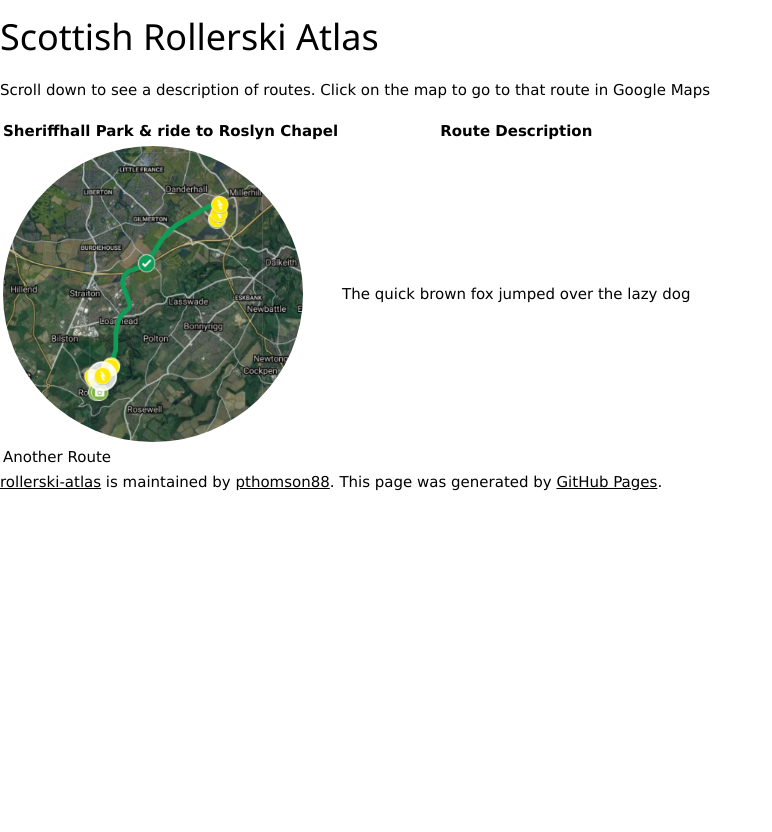
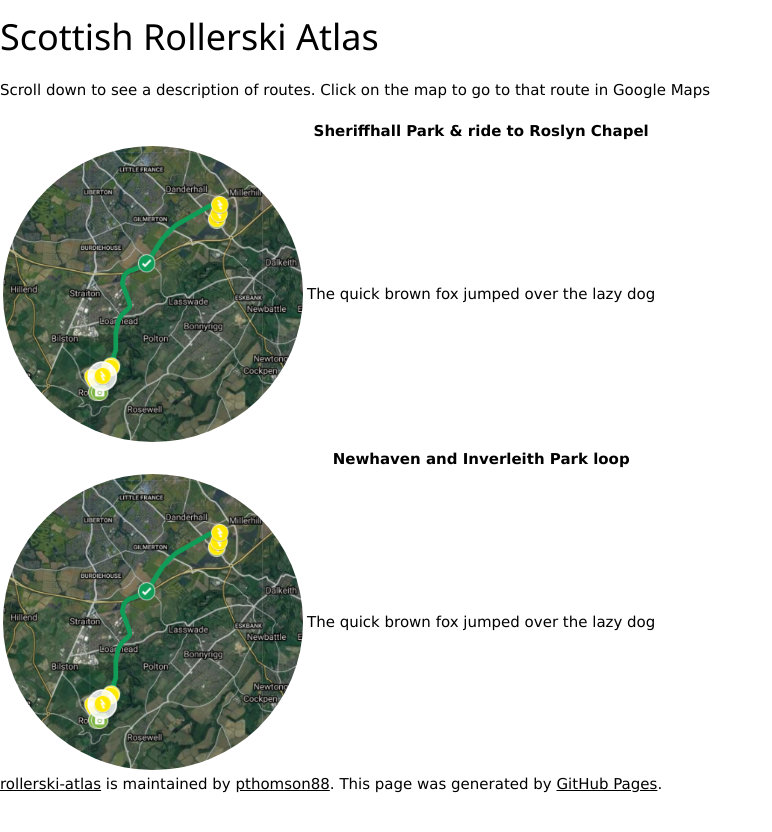
Before and after one commit to pthomson88/rollerski-atlas, a Jekyll site: the page built from index.md, in a window 1280 px wide. Shown: the top 832 px of the page, without its empty margins (0-772 px from the left). Built offline with Jekyll 4.4.1, drawn with Linux system fonts in a browser that asks for light colours; our own code applies the rules of GitHub Pages for plain Markdown files.

Commit message:
Update index.md

```diff
--- a/index.md
+++ b/index.md
@@ -2,8 +2,10 @@
 
 Scroll down to see a description of routes. Click on the map to go to that route in Google Maps
 
-| Sheriffhall Park & ride to Roslyn Chapel | Route Description |
+| | Sheriffhall Park & ride to Roslyn Chapel |
 |---|---|
 | [![](/img/Sheriffhall-Roslyn-map.png#previewmap)](https://www.google.com/maps/d/viewer?mid=1JsZ0qoeoCehcQnX9fXjmDTCpxYl9QLdc&ll=55.90462751573069%2C-3.104388772723885&z=14) | The quick brown fox jumped over the lazy dog |
+
+| | Newhaven and Inverleith Park loop |
 |---|---|
-|Another Route | |
+| [![](/img/Sheriffhall-Roslyn-map.png#previewmap)](https://www.google.com/maps/d/viewer?mid=1JsZ0qoeoCehcQnX9fXjmDTCpxYl9QLdc&ll=55.90462751573069%2C-3.104388772723885&z=14) | The quick brown fox jumped over the lazy dog |
```
